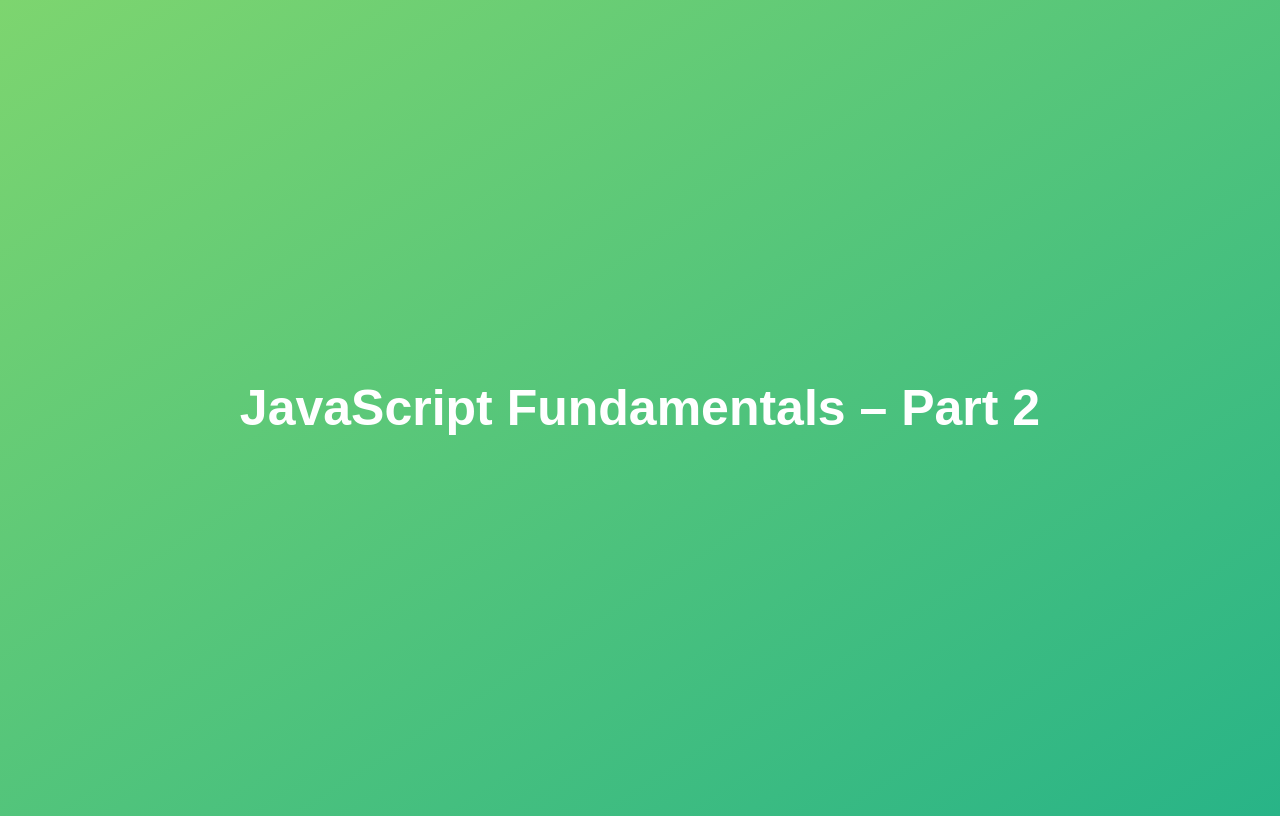
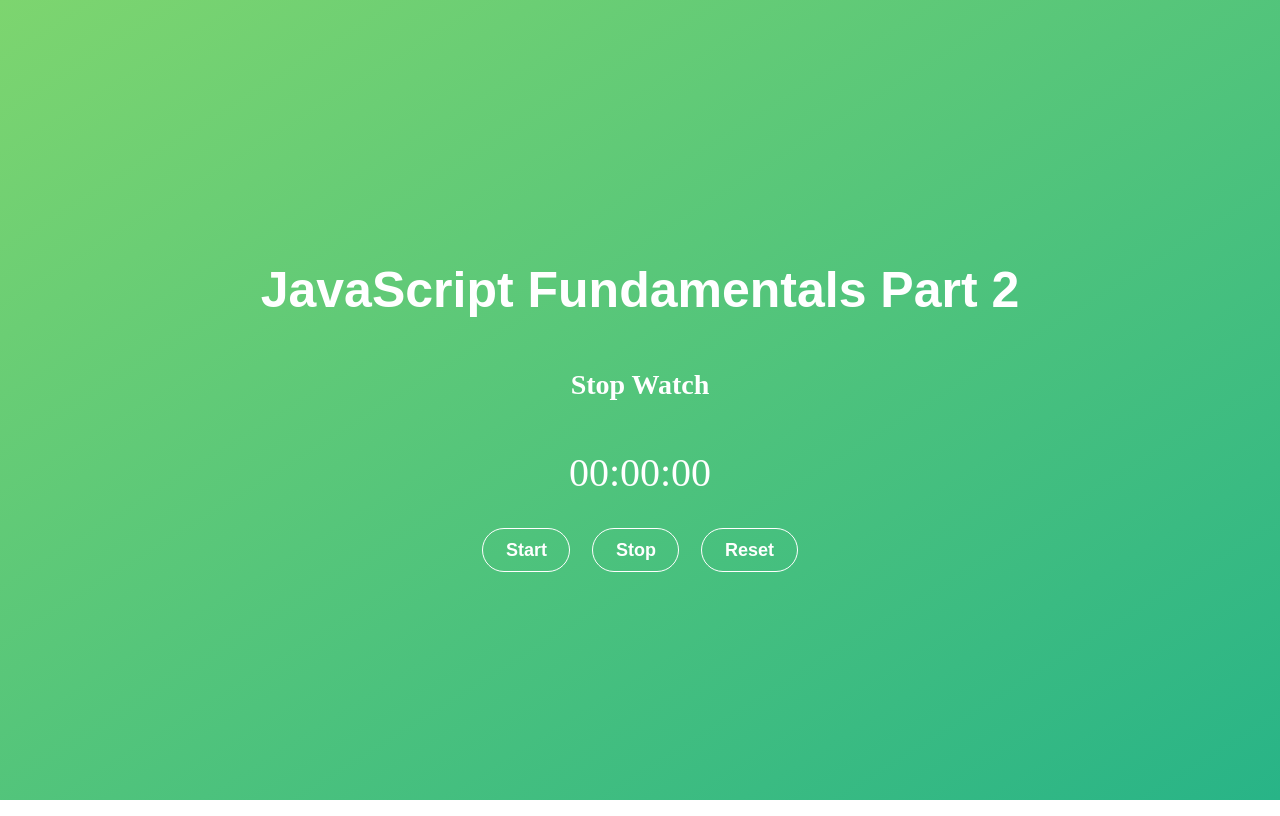
Before and after one commit to laurentiucm22/jspractice, a plain HTML site: page js-practice/JsFundamentals 2/index.html in a window 1280 px wide. Drawn offline with Linux system fonts and the light colour scheme.

Commit message:
Coding challenge 1 completed

```diff
--- a/js-practice/JsFundamentals 2/index.html
+++ b/js-practice/JsFundamentals 2/index.html
@@ -4,27 +4,22 @@
     <meta charset="UTF-8" />
     <meta name="viewport" content="width=device-width, initial-scale=1.0" />
     <meta http-equiv="X-UA-Compatible" content="ie=edge" />
-    <title>JavaScript Fundamentals – Part 2</title>
-    <style>
-      body {
-        height: 100vh;
-        display: flex;
-        align-items: center;
-        background: linear-gradient(to top left, #28b487, #7dd56f);
-      }
-      h1 {
-        font-family: sans-serif;
-        font-size: 50px;
-        line-height: 1.3;
-        width: 100%;
-        padding: 30px;
-        text-align: center;
-        color: white;
-      }
-    </style>
+    <title>JavaScript Fundamentals Part 2</title>
+    <link rel="stylesheet" href="./style.css" />
   </head>
   <body>
-    <h1>JavaScript Fundamentals – Part 2</h1>
+    <div class="container">
+      <h1>JavaScript Fundamentals Part 2</h1>
+      <div class="watch_container">
+        <h2>Stop Watch</h2>
+        <p class="diplay_time">00:00:00</p>
+        <div>
+          <button class="button start_button">Start</button>
+          <button class="button stop_button">Stop</button>
+          <button class="button reset_button">Reset</button>
+        </div>
+      </div>
+    </div>
     <script type="module" src="script.js" type="module""></script>
     <script type="module" src="assigments.js" type="module""></script>
   </body>
--- a/js-practice/JsFundamentals 2/script.js
+++ b/js-practice/JsFundamentals 2/script.js
@@ -95,31 +95,58 @@ import { calcAvarage } from "./functions.js";
 // Coding challenge #1 - Fundamentals part 2
 
 // First case data
-const dolphinsAvarageScore1 = calcAvarage(DOLPHIN_SCORE1).toFixed(1);
-const koalasAvarageScore1 = calcAvarage(KOALAS_SCORE1).toFixed(1);
+const dolphinsAvarageScore1 = calcAvarage(DOLPHIN_SCORE1).toFixed(0);
+const koalasAvarageScore1 = calcAvarage(KOALAS_SCORE1).toFixed(0);
 
 const checkWinner = (avgDolphin, avgKoalas) => {
-  // prettier-ignore
-  const result = avgDolphin > avgKoalas
-      ? `${dolphins} win (${avgDolphin} vs ${avgKoalas})`
-      : `${koalas} win (${avgKoalas} vs ${avgDolphin})`;
-
-  return result;
+  if (avgDolphin >= 2 * avgKoalas) {
+    console.log(`${dolphins} win (${avgDolphin} vs ${avgKoalas})`);
+  } else if (avgKoalas >= 2 * avgDolphin) {
+    console.log(`${koalas} win (${avgKoalas} vs ${avgDolphin})`);
+  } else {
+    console.log("No team wins...");
+  }
 };
 
-console.log(checkWinner(dolphinsAvarageScore1, koalasAvarageScore1));
+checkWinner(dolphinsAvarageScore1, koalasAvarageScore1);
 
 // Second case data
-const dolphinsAvarageScore2 = calcAvarage(DOLPHIN_SCORE2);
-const koalasAvarageScore2 = calcAvarage(KOALAS_SCORE2);
+const dolphinsAvarageScore2 = calcAvarage(DOLPHIN_SCORE2).toFixed(0);
+const koalasAvarageScore2 = calcAvarage(KOALAS_SCORE2).toFixed(0);
 
-const checkWinner2 = (avgDolphin2, avgKoalas2) => {
-  // prettier-ignore
-  const result = avgDolphin2 > avgKoalas2
-    ? `${dolphins} win (${avgDolphin2} vs ${avgKoalas2})`
-    : `${koalas} win (${avgKoalas2} vs ${avgDolphin2})`;
-
-  return result;
+const checkWinner2 = (avgDolphin, avgKoalas) => {
+  if (avgDolphin >= 2 * avgKoalas) {
+    console.log(`${dolphins} win (${avgDolphin} vs ${avgKoalas})`);
+  } else if (avgKoalas >= 2 * avgDolphin) {
+    console.log(`${koalas} win (${avgKoalas} vs ${avgDolphin})`);
+  } else {
+    console.log("No team wins...");
+  }
 };
 
-console.log(checkWinner2(dolphinsAvarageScore2, koalasAvarageScore2));
+checkWinner2(dolphinsAvarageScore2, koalasAvarageScore2);
+
+// // Practice some OOP
+// function Circle(radius) {
+//   this.radius = radius;
+//   this.defaultLocation = { x: 0, y: 0 };
+//   this.computeOptimumLocation = function (factor) {
+//     console.log("Magic Here");
+//   };
+//   this.draw = function () {
+//     this.computeOptimumLocation();
+//     console.log("draw");
+//   };
+// }
+// const circle = new Circle(10);
+// console.log(circle);
+
+// const Stopwatch() {
+//   // duration prop
+//   // start prop
+//   // error is
+//   // stop prop
+//   // reset prop
+// }
+
+// const sw = new Stopwatch();
--- /dev/null
+++ b/js-practice/JsFundamentals 2/style.css
@@ -0,0 +1,65 @@
+* {
+  margin: 0;
+  padding: 0;
+  box-sizing: border-box;
+}
+body {
+  margin: 0;
+}
+.container {
+  height: 100vh;
+  width: 100%;
+  display: flex;
+  justify-content: center;
+  align-items: center;
+  flex-direction: column;
+  background: linear-gradient(to top left, #28b487, #7dd56f);
+}
+h1 {
+  font-family: sans-serif;
+  font-size: 50px;
+  line-height: 1.3;
+  padding: 30px;
+  text-align: center;
+  color: #fff;
+}
+h2 {
+  font-size: 1.75rem;
+  color: #fff;
+  padding: 1rem 0;
+}
+p {
+  font-size: 2.5rem;
+  color: #fff;
+  padding: 2rem 0;
+}
+.watch_container {
+  width: 100%;
+  display: flex;
+  justify-content: center;
+  flex-direction: column;
+  align-items: center;
+}
+.button {
+  background-color: transparent;
+  color: #fff;
+  padding: 0.6em 1.25em;
+  border-radius: 2rem;
+  font-size: 1.125rem;
+  border: 1px solid #fff;
+  outline: none;
+  cursor: pointer;
+  font-weight: bold;
+}
+.button:hover {
+  background-color: #fff;
+  color: #7c7373;
+  transition: color 300ms ease-in-out, background 300ms ease-in-out;
+  border: 1px solid #746b6b;
+}
+.button:active {
+  transform: translateY(2px);
+}
+.button:nth-child(2) {
+  margin: 0 1em;
+}
```
